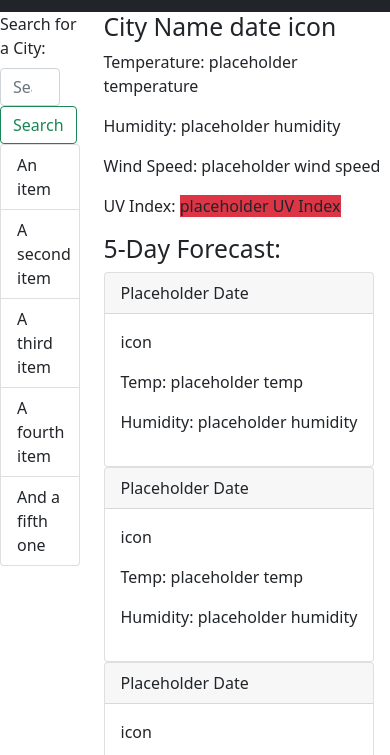
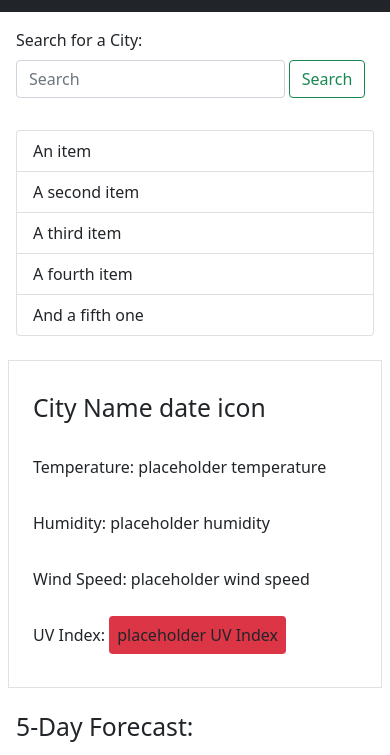
Before and after one commit to ivnkris/weather-dashboard, a plain HTML site: page index.html in a window 390 px wide. Shown: the part 45-800 px from the top of the page. Drawn offline with nearby package versions, Linux system fonts and the light colour scheme.

Commit message:
added margins, paddings and responsive layout

```diff
--- a/index.html
+++ b/index.html
@@ -21,8 +21,8 @@
     </header>
     <main>
       <div class="row">
-        <aside class="col-3">
-          <form class="">
+        <aside class="col-lg-3 col-sm-12">
+          <form class="p-3">
             <label for="search-bar" class="form-label d-block"
               >Search for a City:</label
             >
@@ -40,7 +40,7 @@
               Search
             </button>
           </form>
-          <ul class="list-group">
+          <ul class="list-group p-3">
             <li class="list-group-item">An item</li>
             <li class="list-group-item">A second item</li>
             <li class="list-group-item">A third item</li>
@@ -48,18 +48,27 @@
             <li class="list-group-item">And a fifth one</li>
           </ul>
         </aside>
-        <div class="col-9">
-          <section>
-            <h2>City Name <span>date </span><span>icon</span></h2>
-            <p>Temperature: <span>placeholder temperature</span></p>
-            <p>Humidity: <span>placeholder humidity</span></p>
-            <p>Wind Speed: <span>placeholder wind speed</span></p>
-            <p>UV Index: <span class="bg-danger">placeholder UV Index</span></p>
+        <div class="col-lg-9 col-sm-12">
+          <section class="p-3 border m-2">
+            <h2 class="my-2 p-2">
+              City Name <span>date </span><span>icon</span>
+            </h2>
+            <p class="my-3 p-2">
+              Temperature: <span>placeholder temperature</span>
+            </p>
+            <p class="my-3 p-2">Humidity: <span>placeholder humidity</span></p>
+            <p class="my-3 p-2">
+              Wind Speed: <span>placeholder wind speed</span>
+            </p>
+            <p class="my-3 p-2">
+              UV Index:
+              <span class="bg-danger p-2 rounded">placeholder UV Index</span>
+            </p>
           </section>
-          <section>
+          <section class="p-3">
             <h2>5-Day Forecast:</h2>
             <div class="d-flex flex-wrap">
-              <div class="card">
+              <div class="card m-2">
                 <div class="card-header">Placeholder Date</div>
                 <div class="card-body">
                   <p><span>icon</span></p>
@@ -68,7 +77,7 @@
                 </div>
               </div>
 
-              <div class="card">
+              <div class="card m-2">
                 <div class="card-header">Placeholder Date</div>
                 <div class="card-body">
                   <p><span>icon</span></p>
@@ -77,7 +86,7 @@
                 </div>
               </div>
 
-              <div class="card">
+              <div class="card m-2">
                 <div class="card-header">Placeholder Date</div>
                 <div class="card-body">
                   <p><span>icon</span></p>
@@ -86,7 +95,7 @@
                 </div>
               </div>
 
-              <div class="card">
+              <div class="card m-2">
                 <div class="card-header">Placeholder Date</div>
                 <div class="card-body">
                   <p><span>icon</span></p>
@@ -95,7 +104,7 @@
                 </div>
               </div>
 
-              <div class="card">
+              <div class="card m-2">
                 <div class="card-header">Placeholder Date</div>
                 <div class="card-body">
                   <p><span>icon</span></p>
```
